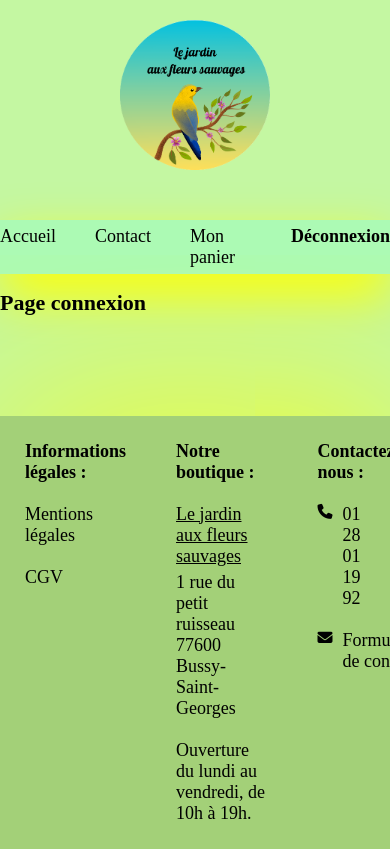
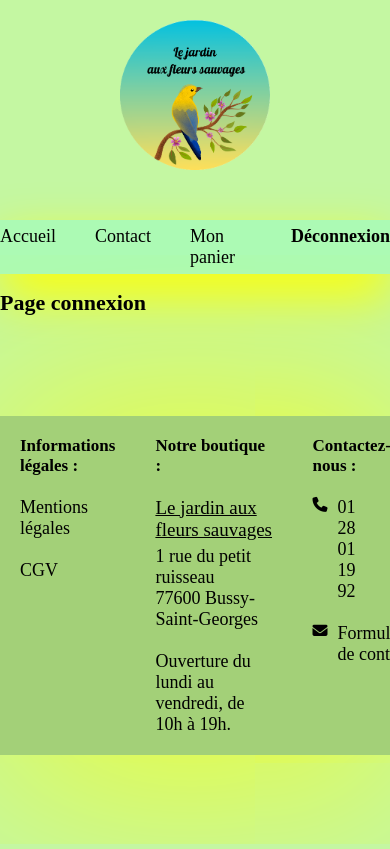
Before and after one commit to NatashaFinkel/The-flower-power-project, a React (Vite) app: page /connexion in a window 390 px wide. Shown: the top 849 px of the page. Built offline with nearby package versions, Linux system fonts and the light colour scheme.

Commit message:
Modification du css

```diff
--- a/src/style/index.css
+++ b/src/style/index.css
@@ -183,7 +183,7 @@ a p {
 .footer-contact-shop-div,
 .footer-shop-div,
 .footer-legal-infos-div {
-  padding: 25px;
+  padding: 20px;
 
   p:first-child {
     font-weight: 900;
@@ -560,11 +560,10 @@ input[type="submit"] {
   }
 
   .card {
-    height: 125px;
-    width: 125px;
-
+width: 130px;
+height: 130px;
     p {
-      font-size: 14px;
+      font-size: 15px;
     }
   }
 
@@ -573,7 +572,7 @@ input[type="submit"] {
   .footer-legal-infos-div {
 
     p:first-child {
-      font-size: 18px;
+      font-size: 17px;
     }
 
     i {
@@ -582,7 +581,7 @@ input[type="submit"] {
   }
 
   .brand-name {
-    font-size: 18px;
+    font-size: 19px;
   }
 
   /* page contact */
```
